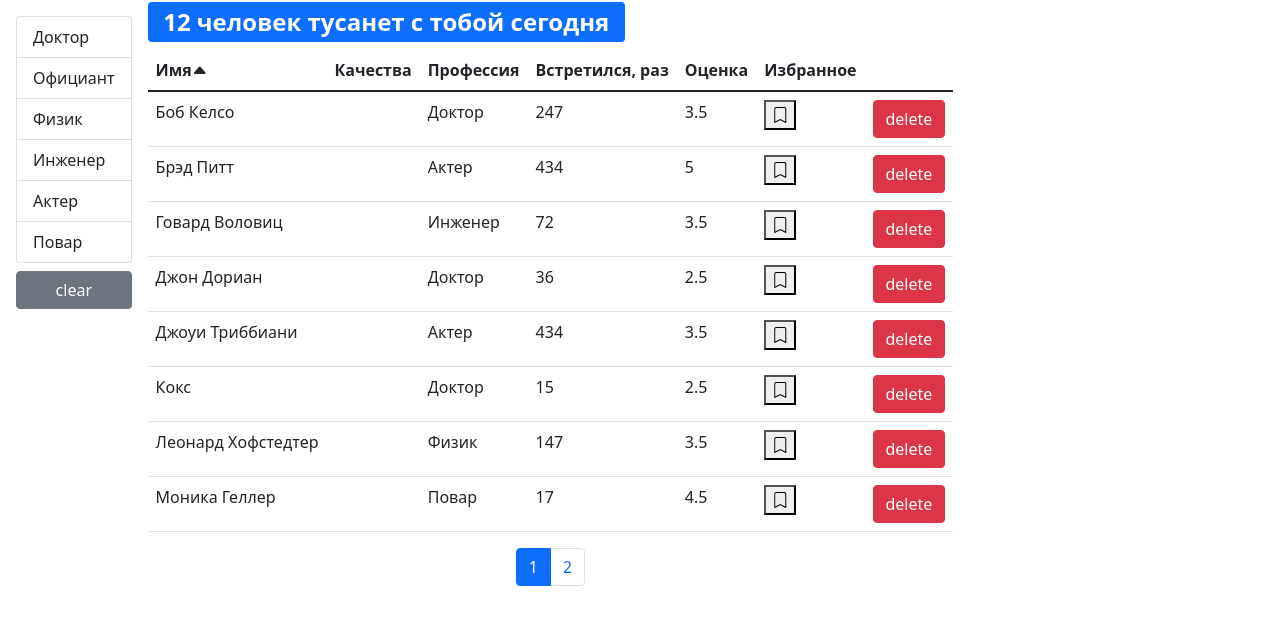
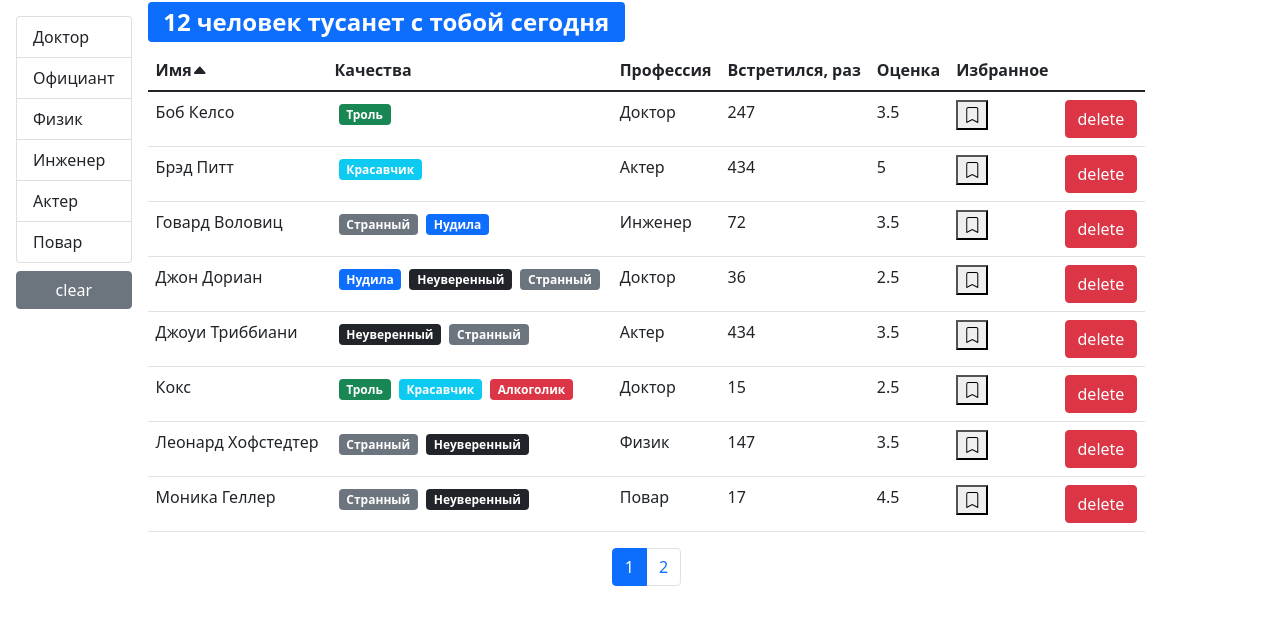
Before and after one commit to Yupiter78/fact-company_next, a React (Create React App) app: page /users/1 in a window 1280 px wide. Shown: the top 624 px of the page. Built offline with nearby package versions, Linux system fonts and the light colour scheme.

Commit message:
fast-company QualitiesList_20

```diff
--- /dev/null
+++ b/src/app/components/qualitiesList.jsx
@@ -0,0 +1,18 @@
+import React from "react";
+import Quality from "./quality";
+import PropTypes from "prop-types";
+
+const QualitiesList = ({ qualities }) => {
+    return (
+        <>
+            {qualities.map((qual) => (
+                <Quality key={qual._id} {...qual} />
+            ))}
+        </>
+    );
+};
+QualitiesList.propTypes = {
+    qualities: PropTypes.array
+};
+
+export default QualitiesList;
--- a/src/app/components/tableHeader.jsx
+++ b/src/app/components/tableHeader.jsx
@@ -13,8 +13,10 @@
         }
     };
 
-    const headerToggleArrow = (item) => {
-        if (item === selectedSort.path) {
+    const toggleTitleArrow = (item) => {
+        console.log("selectedSort.path:", selectedSort.path);
+        console.log("item:", item);
+        if (selectedSort.path === item) {
             return selectedSort.order === "asc" ? (
                 <i className={"bi bi-caret-up-fill"} />
             ) : (
@@ -38,27 +40,9 @@
                         scope="col"
                     >
                         {columns[column].name}
-
-                        {headerToggleArrow(columns[column].path)}
+                        {toggleTitleArrow(columns[column].path)}
                     </th>
                 ))}
-                {/* <th onClick={() => handleSort("name")} scope="col">
-                    Имя
-                </th>
-                <th scope="col">Качества</th>
-                <th onClick={() => handleSort("profession.name")} scope="col">
-                    Профессия
-                </th>
-                <th onClick={() => handleSort("completedMeetings")} scope="col">
-                    Встретился, раз
-                </th>
-                <th onClick={() => handleSort("rate")} scope="col">
-                    Оценка
-                </th>
-                <th onClick={() => handleSort("bookmark")} scope="col">
-                    Избранное
-                </th>
-                <th /> */}
             </tr>
         </thead>
     );
--- a/src/app/components/usersTable.jsx
+++ b/src/app/components/usersTable.jsx
@@ -4,6 +4,7 @@
 import TableHeader from "./tableHeader";
 import TableBody from "./tableBody";
 import BookMark from "./bookmark";
+import QualitiesList from "./qualitiesList";
 
 const UsersTable = ({
     users,
@@ -14,7 +15,10 @@
 }) => {
     const columns = {
         name: { path: "name", name: "Имя" },
-        qualities: { name: "Качества" },
+        qualities: {
+            name: "Качества",
+            component: (user) => <QualitiesList qualities={user.qualities} />
+        },
         professions: { path: "profession.name", name: "Профессия" },
         completedMeetings: {
             path: "completedMeetings",
```
